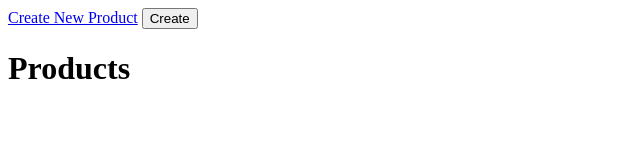
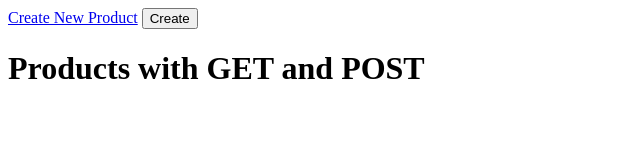
Before and after one commit to sanchezmigben/apirest-cors, a plain HTML site: page index.html in a window 1280 px wide. Shown: the whole page, without its empty margins (0-640 px from the left). Drawn offline with Linux system fonts and the light colour scheme; no server answers.

Commit message:
Update index.html

```diff
--- a/index.html
+++ b/index.html
@@ -10,7 +10,7 @@
 		<a href="new.html">Create New Product</a>
 		<input id="btnNew2" type="button" value="Create">
 
-        <h1>Products</h1>
+        <h1>Products with GET and POST</h1>
         <ul id="products"></ul>
 
 
```
